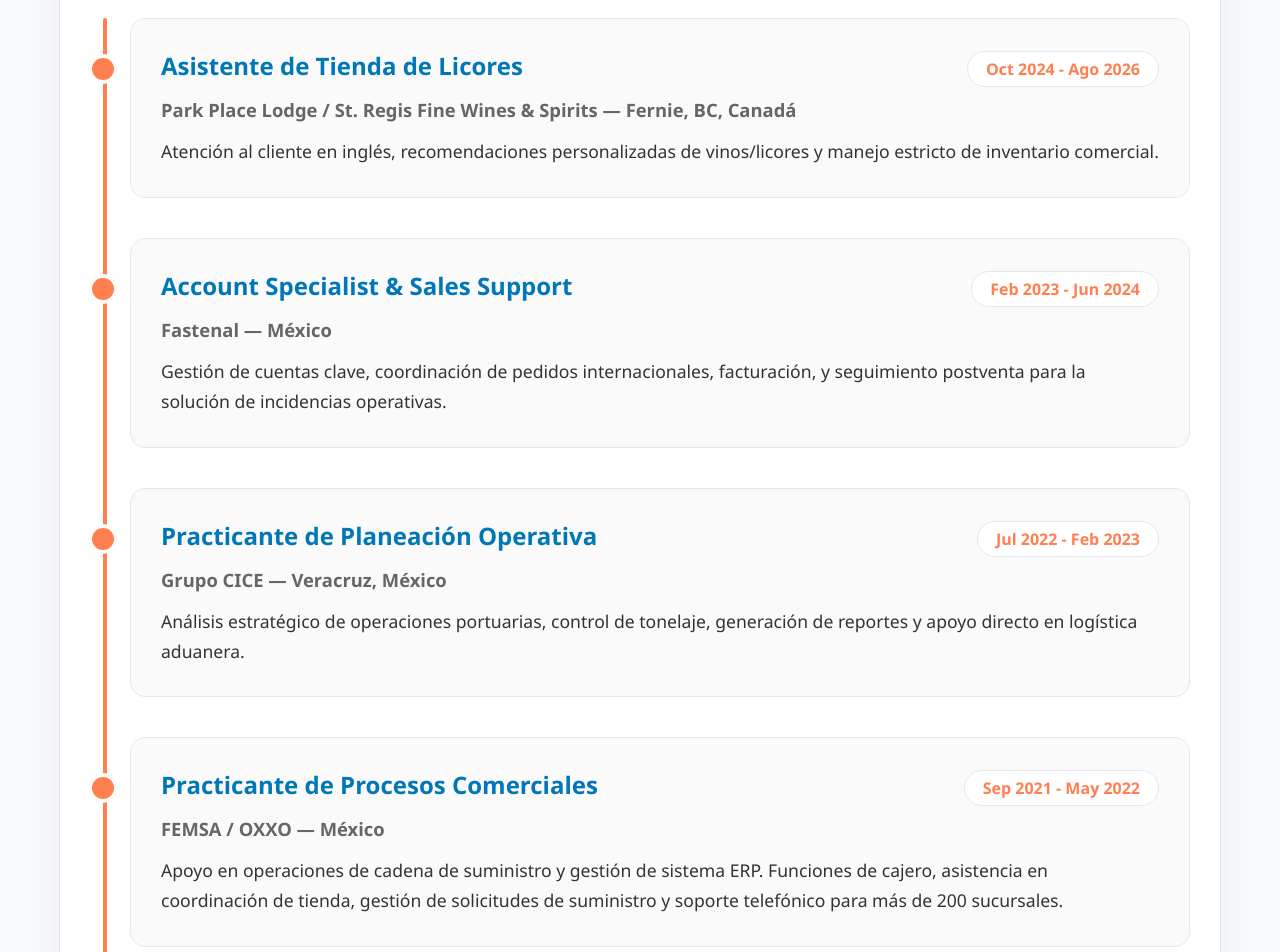
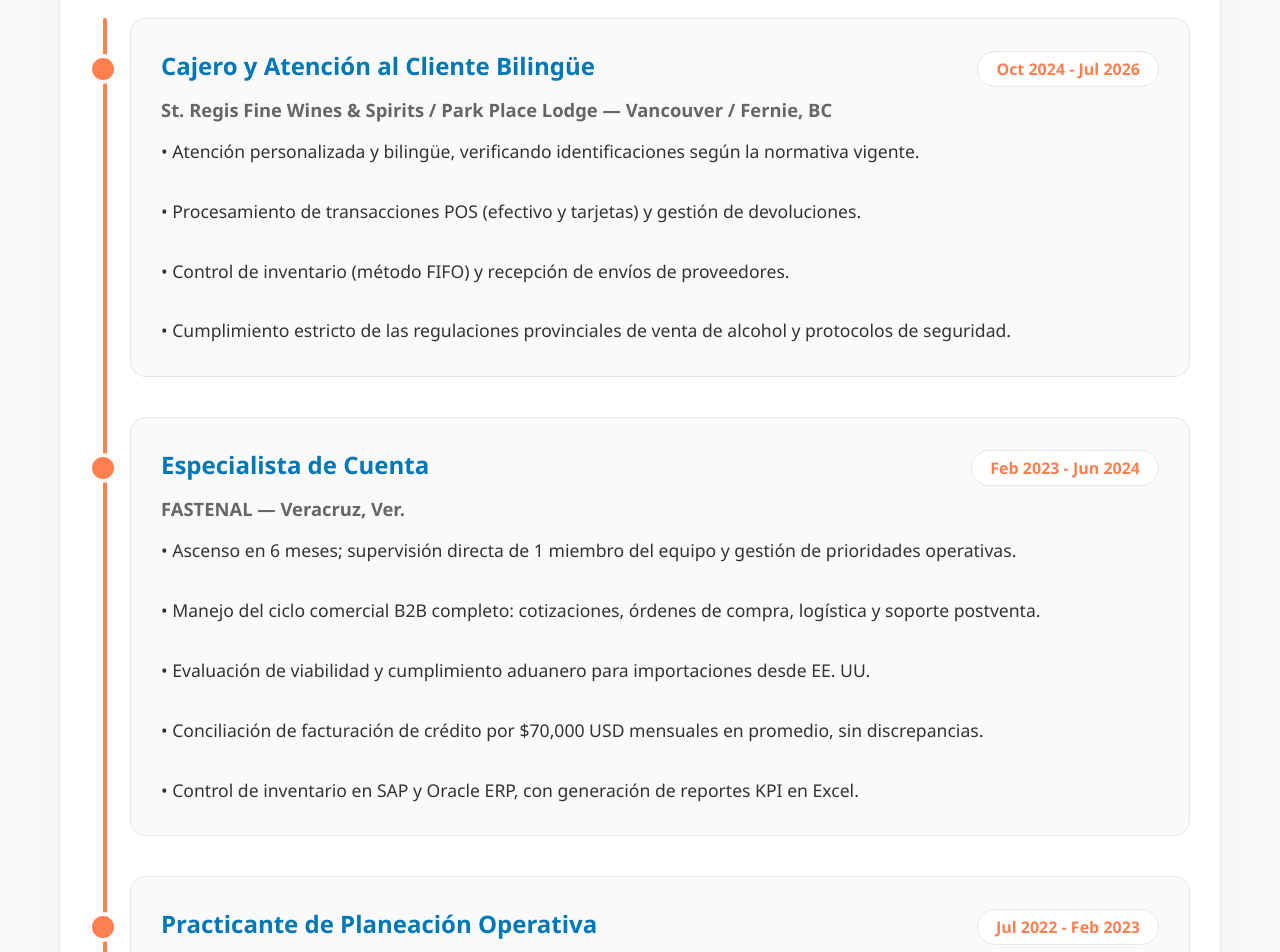
Before and after one commit to Julio-SC/mi-portafolio-web, a React (Vite) app: page / in a window 1280 px wide. Shown: the part 1720-2672 px from the top of the page. Built offline with nearby package versions, Linux system fonts and the light colour scheme.

Commit message:
Actualización de color azul en el hover de las fechas

```diff
--- a/src/App.jsx
+++ b/src/App.jsx
@@ -148,6 +148,16 @@
           .skill-badge:hover {
             background-color: #0077B6; transform: translateY(-3px); box-shadow: 0 6px 15px rgba(0, 119, 182, 0.4);
           }
+
+.date-hover {
+            transition: all 0.3s ease;
+          }
+          .date-hover:hover {
+            background-color: #0077B6 !important; /* Cambiado a Azul */
+            color: #FFFFFF !important;
+            transform: translateY(-3px);
+            box-shadow: 0 4px 12px rgba(0, 119, 182, 0.4); /* Sombra azul para que combine */
+          }
 .lang-btn {
             background-color: transparent;
             border: 1.5px solid ${theme.border}; /* Borde un poco más fino y elegante */
@@ -264,10 +274,12 @@
                 <div className="timeline-dot" style={{ borderColor: theme.bgCard }}></div>
                 <div style={{ display: 'flex', justifyContent: 'space-between', alignItems: 'baseline', marginBottom: '10px', flexWrap: 'wrap', gap: '10px' }}>
                   <h3 style={{ margin: 0, color: theme.textPrimary, fontSize: '1.5rem' }}>{t(`exp_${num}_puesto`)}</h3>
-                  <span style={{ color: '#FF7F50', fontWeight: 'bold', fontSize: '1rem', backgroundColor: darkMode ? '#1e293b' : '#fff', padding: '6px 18px', borderRadius: '20px', border: `1px solid ${theme.border}` }}>{t(`exp_${num}_fecha`)}</span>
+                  <span className="date-hover" style={{ color: '#FF7F50', fontWeight: 'bold', fontSize: '1rem', backgroundColor: darkMode ? '#1e293b' : '#fff', padding: '6px 18px', borderRadius: '20px', border: `1px solid ${theme.border}` }}>
+  {t(`exp_${num}_fecha`)}
+</span>
                 </div>
                 <h4 style={{ margin: '0 0 15px 0', color: theme.textMuted, fontSize: '1.15rem' }}>{t(`exp_${num}_empresa`)}</h4>
-                <p style={{ margin: 0, lineHeight: '1.7', color: theme.textSecondary, fontSize: '1.1rem' }}>{t(`exp_${num}_desc`)}</p>
+                <p style={{ margin: 0, lineHeight: '1.7', color: theme.textSecondary, fontSize: '1.1rem', whiteSpace: 'pre-line' }}>{t(`exp_${num}_desc`)}</p>
               </div>
             ))}
           </div>
@@ -340,8 +352,26 @@
             <h2 style={{ margin: '0 0 35px 0', fontSize: '2.8rem', color: '#FF7F50' }}>{t('contacto_titulo')}</h2>
             <form onSubmit={handleFormSubmit} style={{ display: 'flex', flexDirection: 'column', gap: '20px', marginBottom: '35px' }}>
               <input type="hidden" name="_captcha" value="false" />
-              <input type="text" name="name" placeholder={t('form_nombre')} required className="input-field" style={{ padding: '16px', borderRadius: '10px', border: '1px solid #475569', backgroundColor: 'rgba(255,255,255,0.1)', color: 'white', fontSize: '1.1rem' }} />
-              <textarea name="message" placeholder={t('form_mensaje')} required rows="4" className="input-field" style={{ padding: '16px', borderRadius: '10px', border: '1px solid #475569', backgroundColor: 'rgba(255,255,255,0.1)', color: 'white', fontSize: '1.1rem', resize: 'vertical' }}></textarea>
+              <input
+                type="text"
+                name="name"
+                placeholder={t('form_nombre')}
+                required
+                onInvalid={(e) => e.target.setCustomValidity(i18n.language === 'en' ? 'Please fill out this field.' : 'Completa este campo.')}
+                onInput={(e) => e.target.setCustomValidity('')}
+                className="input-field"
+                style={{ padding: '16px', borderRadius: '10px', border: '1px solid #475569', backgroundColor: 'rgba(255,255,255,0.1)', color: 'white', fontSize: '1.1rem' }}
+              />
+              <textarea
+                name="message"
+                placeholder={t('form_mensaje')}
+                required
+                rows="4"
+                onInvalid={(e) => e.target.setCustomValidity(i18n.language === 'en' ? 'Please fill out this field.' : 'Completa este campo.')}
+                onInput={(e) => e.target.setCustomValidity('')}
+                className="input-field"
+                style={{ padding: '16px', borderRadius: '10px', border: '1px solid #475569', backgroundColor: 'rgba(255,255,255,0.1)', color: 'white', fontSize: '1.1rem', resize: 'vertical' }}
+              ></textarea>
               <button type="submit" className="btn-primary" style={{ backgroundColor: '#FF7F50', color: 'white', padding: '16px', border: 'none', borderRadius: '10px', fontSize: '1.2rem', fontWeight: 'bold', cursor: 'pointer', marginTop: '10px' }}>
                 {t('btn_enviar')}
               </button>
--- a/src/i18n.js
+++ b/src/i18n.js
@@ -21,26 +21,30 @@
       "sobre_mi_pers_desc": "Soy una persona amigable y curiosa a la que le encanta explorar, hacer senderismo al aire libre e intentar cosas nuevas. En mi tiempo libre, disfruto mucho salir a correr y mantenerme activo en el gimnasio, escuchar buena música (¡y participar en el karaoke!), ver películas de terror y jugar videojuegos, con una gran afición por los títulos de survival horror y las partidas multijugador.",
 
       "exp_titulo": "Experiencia Laboral",
-      "exp_1_puesto": "Asistente de Tienda de Licores",
-      "exp_1_empresa": "Park Place Lodge / St. Regis Fine Wines & Spirits — Fernie, BC, Canadá",
-      "exp_1_fecha": "Oct 2024 - Ago 2026",
-      "exp_1_desc": "Atención al cliente en inglés, recomendaciones personalizadas de vinos/licores y manejo estricto de inventario comercial.",
-      "exp_2_puesto": "Account Specialist & Sales Support",
-      "exp_2_empresa": "Fastenal — México",
+      "exp_1_puesto": "Cajero y Atención al Cliente Bilingüe",
+        "exp_1_fecha": "Oct 2024 - Jul 2026",
+        "exp_1_empresa": "St. Regis Fine Wines & Spirits / Park Place Lodge — Vancouver / Fernie, BC",
+        "exp_1_desc": "• Atención personalizada y bilingüe, verificando identificaciones según la normativa vigente.\n\n• Procesamiento de transacciones POS (efectivo y tarjetas) y gestión de devoluciones.\n\n• Control de inventario (método FIFO) y recepción de envíos de proveedores.\n\n• Cumplimiento estricto de las regulaciones provinciales de venta de alcohol y protocolos de seguridad.",
+
+        "exp_2_puesto": "Especialista de Cuenta",
         "exp_2_fecha": "Feb 2023 - Jun 2024",
-      "exp_2_desc": "Gestión de cuentas clave, coordinación de pedidos internacionales, facturación, y seguimiento postventa para la solución de incidencias operativas.",
+        "exp_2_empresa": "FASTENAL — Veracruz, Ver.",
+        "exp_2_desc": "• Ascenso en 6 meses; supervisión directa de 1 miembro del equipo y gestión de prioridades operativas.\n\n• Manejo del ciclo comercial B2B completo: cotizaciones, órdenes de compra, logística y soporte postventa.\n\n• Evaluación de viabilidad y cumplimiento aduanero para importaciones desde EE. UU.\n\n• Conciliación de facturación de crédito por $70,000 USD mensuales en promedio, sin discrepancias.\n\n• Control de inventario en SAP y Oracle ERP, con generación de reportes KPI en Excel.",
+
         "exp_3_puesto": "Practicante de Planeación Operativa",
-      "exp_3_empresa": "Grupo CICE — Veracruz, México",
         "exp_3_fecha": "Jul 2022 - Feb 2023",
-      "exp_3_desc": "Análisis estratégico de operaciones portuarias, control de tonelaje, generación de reportes y apoyo directo en logística aduanera.",
+        "exp_3_empresa": "Grupo CICE — Veracruz, Ver.",
+        "exp_3_desc": "• Análisis de operaciones marítimas, auditoría de volúmenes de carga y monitoreo sistemático del flujo de tonelaje diario.\n\n• Apoyo en la coordinación logística en patio y muelle.\n\n• Generación de reportes de inteligencia operativa y KPIs para optimizar el seguimiento de buques y carga.",
+
         "exp_4_puesto": "Practicante de Procesos Comerciales",
-      "exp_4_empresa": "FEMSA / OXXO — México",
         "exp_4_fecha": "Sep 2021 - May 2022",
-      "exp_4_desc": "Apoyo en operaciones de cadena de suministro y gestión de sistema ERP. Funciones de cajero, asistencia en coordinación de tienda, gestión de solicitudes de suministro y soporte telefónico para más de 200 sucursales.",
-      "exp_5_puesto": "Proyecto de Marketing (Innovation Meet Up)",
-      "exp_5_empresa": "Universidad Tecmilenio",
-      "exp_5_fecha": "2021",
-      "exp_5_desc": "Desarrollo de estrategias de marketing digital enfocadas en el engagement del consumidor para Zingara Swimwear. Liderazgo en la planificación de contenido para redes sociales.",
+        "exp_4_empresa": "Coca-Cola FEMSA — Veracruz, Ver.",
+        "exp_4_desc": "• Desarrollo y actualización de dashboards de ventas para monitorear tendencias y KPIs comerciales.\n\n• Soporte técnico omnicanal para la resolución de problemas de sistemas POS en la Región Veracruz.\n\n• Diseño de materiales promocionales (Trade Marketing) y estrategias de comunicación interna.\n\n• Coordinación de requisiciones de la cadena de suministro directamente con el CEDIS.",
+
+        "exp_5_puesto": "Proyecto de Estrategia Digital",
+        "exp_5_fecha": "Ene 2021 - May 2021",
+        "exp_5_empresa": "Zingara Swimwear — Veracruz, Ver.",
+        "exp_5_desc": "• Diseño y planeación de estrategias de marketing digital enfocadas en el posicionamiento de marca y crecimiento de comunidad.\n\n• Desarrollo de calendarios de contenido y campañas interactivas en redes sociales para impulsar el tráfico de ventas.\n\n• Investigación de mercado y segmentación de audiencia objetivo dentro de la industria del retail de moda.",
 
       "edu_titulo": "Formación Académica",
       "edu_1_grado": "Diploma en Web Development",
@@ -90,26 +94,31 @@
       "sobre_mi_pers_desc": "I am a friendly and curious person who loves exploring, outdoor hiking, and trying new things. In my free time, I really enjoy running and staying active at the gym, listening to great music (and joining in on karaoke!), watching horror movies, and playing video games, with a strong preference for survival horror titles and multiplayer matches.",
 
       "exp_titulo": "Work Experience",
-      "exp_1_puesto": "Liquor Store Assistant",
-      "exp_1_empresa": "Park Place Lodge / St. Regis Fine Wines & Spirits — Fernie, BC, Canada",
-      "exp_1_fecha": "Oct 2024 - Aug 2026",
-      "exp_1_desc": "Customer service in English, personalized wine/liquor recommendations, and strict commercial inventory management.",
-      "exp_2_puesto": "Account Specialist & Sales Support",
-      "exp_2_empresa": "Fastenal — Mexico",
+     "exp_1_puesto": "Beer Store Attendant",
+        "exp_1_fecha": "Oct 2024 - Jul 2026",
+        "exp_1_empresa": "St. Regis Fine Wines & Spirits / Park Place Lodge — Vancouver / Fernie, BC",
+        "exp_1_desc": "• Delivered personalized bilingual customer assistance and verified legal ID in compliance with regulations.\n\n• Processed POS transactions, applied discounts, and managed returns.\n\n• Handled inbound shipments, replenished shelves, and maintained FIFO rotation.\n\n• Ensured strict adherence to safety protocols and provincial liquor sales regulations.",
+
+        "exp_2_puesto": "Account Specialist",
         "exp_2_fecha": "Feb 2023 - Jun 2024",
-      "exp_2_desc": "Key account management, international order coordination, billing, and after-sales support for resolving operational issues.",
+        "exp_2_empresa": "FASTENAL — Veracruz, Ver.",
+        "exp_2_desc": "• Promoted within 6 months; directly supervised 1 team member and set daily operational priorities.\n\n• Managed the full B2B commercial cycle: custom quoting, PO processing, logistics, and post-sales support.\n\n• Assessed regulatory and customs compliance for US imports.\n\n• Reconciled high-volume credit billing averaging $70k USD monthly.\n\n• Monitored inventory via SAP/Oracle ERP and built KPI reports in Excel.",
+
         "exp_3_puesto": "Operational Planning Intern",
-      "exp_3_empresa": "Grupo CICE — Veracruz, Mexico",
         "exp_3_fecha": "Jul 2022 - Feb 2023",
-      "exp_3_desc": "Strategic analysis of port operations, tonnage control, report generation, and direct support in customs logistics.",
+        "exp_3_empresa": "Grupo CICE — Veracruz, Ver.",
+        "exp_3_desc": "• Analyzed maritime operations, audited cargo volumes, and systematically monitored daily tonnage flow.\n\n• Supported yard and dock logistics coordination.\n\n• Generated operational KPI reports to optimize vessel and cargo tracking.",
+
         "exp_4_puesto": "Commercial Processes Intern",
-      "exp_4_empresa": "FEMSA / OXXO — Mexico",
-      "exp_4_fecha": "Sept 2021 - May 2022",
-      "exp_4_desc": "Supported supply chain operations and ERP system management. Performed cashier duties and assisted in store operations coordination. Managed supply requests and phone support for over 200 branches.",
-      "exp_5_puesto": "Marketing Project (Innovation Meet Up)",
-      "exp_5_empresa": "TecMilenio University",
-      "exp_5_fecha": "2021",
-      "exp_5_desc": "Developed digital marketing strategies focused on consumer engagement for Zingara Swimwear. Led content planning for social media channels.",
+        "exp_4_fecha": "Sep 2021 - May 2022",
+        "exp_4_empresa": "Coca-Cola FEMSA — Veracruz, Ver.",
+        "exp_4_desc": "• Developed and updated commercial performance dashboards to monitor sales trends and business KPIs.\n\n• Handled omnichannel technical support and troubleshooting for POS systems across the Veracruz region.\n\n• Designed Trade Marketing promotional materials and internal communications.\n\n• Processed and tracked supply requisitions in coordination with the DC.",
+
+        "exp_5_puesto": "Digital Strategy Project",
+        "exp_5_fecha": "Jan 2021 - May 2021",
+        "exp_5_empresa": "Zingara Swimwear — Veracruz, Ver.",
+        "exp_5_desc": "• Built comprehensive digital marketing strategies focused on brand awareness and community growth.\n\n• Developed content calendars and interactive social media campaigns to boost sales traffic and retention.\n\n• Conducted market research and target audience segmentation within the fashion and swimwear retail industry.",
+
 
       "edu_titulo": "Academic Background",
       "edu_1_grado": "Web Development Diploma",
```
Lines whose indentation alone changed are shown as unchanged.
